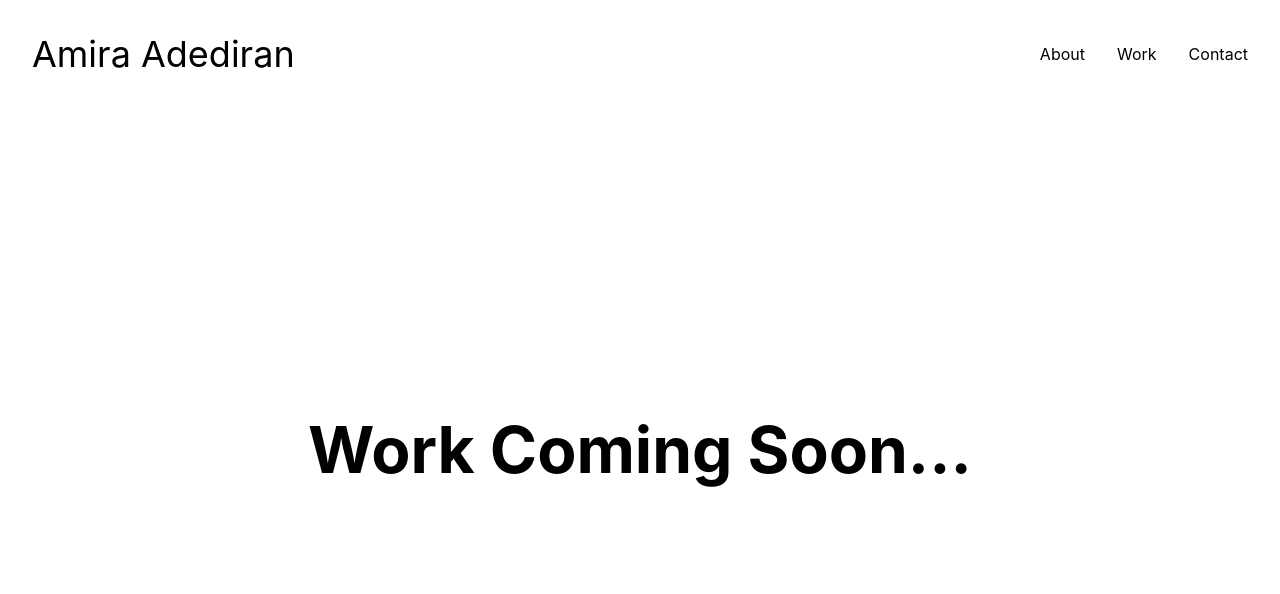
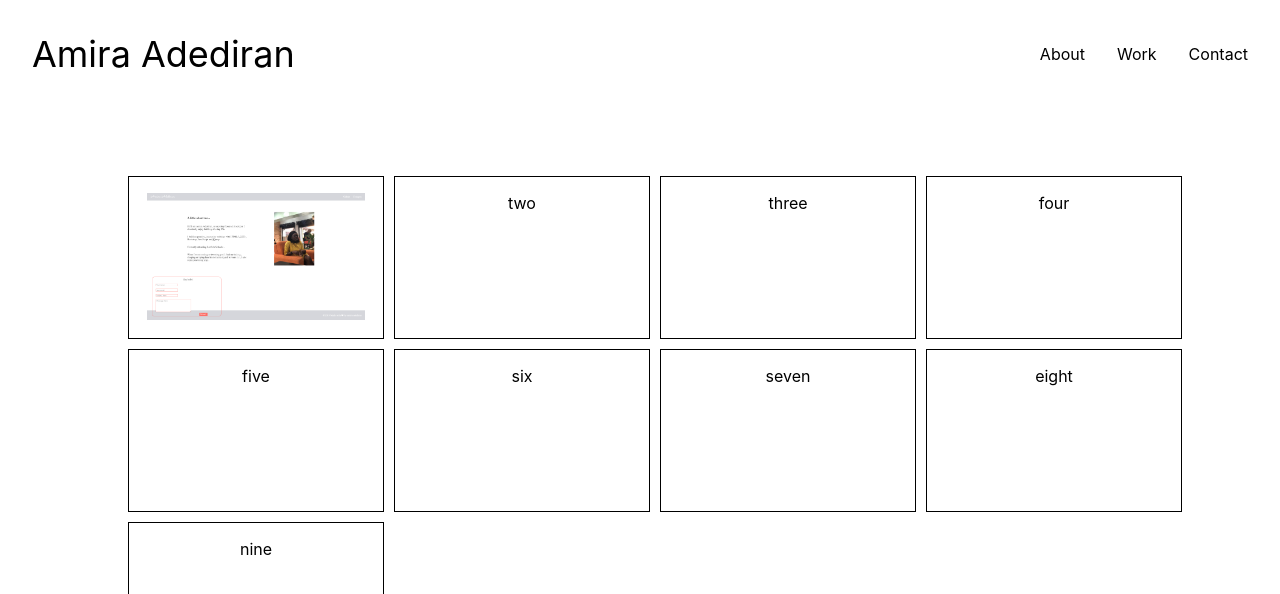
Before and after one commit to amxra/amiradediran2.0, a React (Create React App) app in the folder site/: page /work in a window 1280 px wide. Shown: the top 594 px of the page. Built offline with nearby package versions, Linux system fonts and the light colour scheme.

Commit message:
edit work page

```diff
--- a/site/src/components/home.js
+++ b/site/src/components/home.js
@@ -30,7 +30,7 @@ const Container = styled.div`
         padding: 1rem;
         color: white;
         text-decoration: none;
-        font-size: 24px;
+        font-size: 18px;
       }
       a:hover{
         color: #FF6961;
--- a/site/src/components/work.js
+++ b/site/src/components/work.js
@@ -1,26 +1,62 @@
 import React from "react";
 import NavTwo from './nav2';
 import styled from 'styled-components';
+import site from './assets/amiradediran.png'
 
-const StyledH1 = styled.h1`
+
+const StyledContainer = styled.div`
     box-sizing: border-box;
+    height: 85vh;
     display: flex;
     align-items: center;
-    justify-content: center;
-    height: 80vh;
+
+    .work{
+        width: 80vw;
+        height: 80%;
+        margin: 0 auto;
+        display: grid;
+        grid-template-columns: 25% 25% 25% 25%;
+        grid-template-rows: 30% 30% 30%;
+        grid-column-gap: 10px;
+        grid-row-gap: 10px;
+
+        .box{
+            border: 1px solid black;
+            padding: 1rem;
+            img{
+                width: 98%;
+                height: 98%;
+            }
+        }
+
+
+    }
 `
 
 
 class Work extends React.Component{
     render(){
         return(
+
             <div className = "work-container">
                 <NavTwo/>
-                <StyledH1>
-                    <h1>Work Coming Soon...</h1>
-                </StyledH1>
+                <StyledContainer>
+                 <div className = "work">
+                     <div className = "box one">
+                         <a target = 'blank'href = "https://amxra.github.io/amiradediran/"><img src ={site} alt = 'site'/></a>
+                     </div>
+                     <div className = "box two">two</div>
+                     <div className = "box three">three</div>
+                     <div className = "box four">four</div>
+                     <div className = "box five">five</div>
+                     <div className = "box six">six</div>
+                     <div className = "box seven">seven</div>
+                     <div className = "box eight">eight</div>
+                     <div className = "box nine">nine</div>
+                 </div>
+                 </StyledContainer>
+            </div>
 
-            </div>
 
         )
     }
```
Also changed, not shown: site/src/components/assets/amiradediran.png (added).
